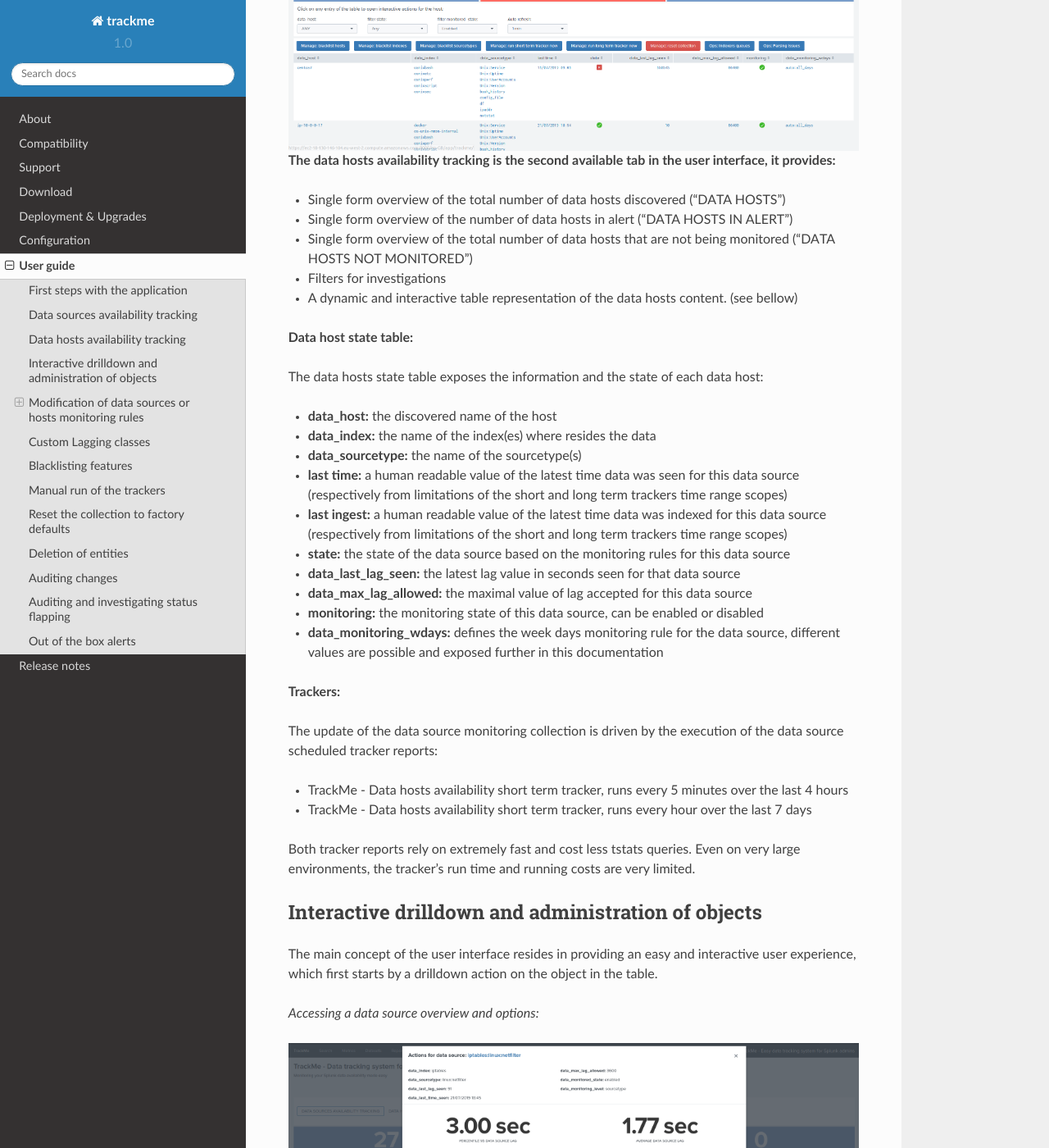
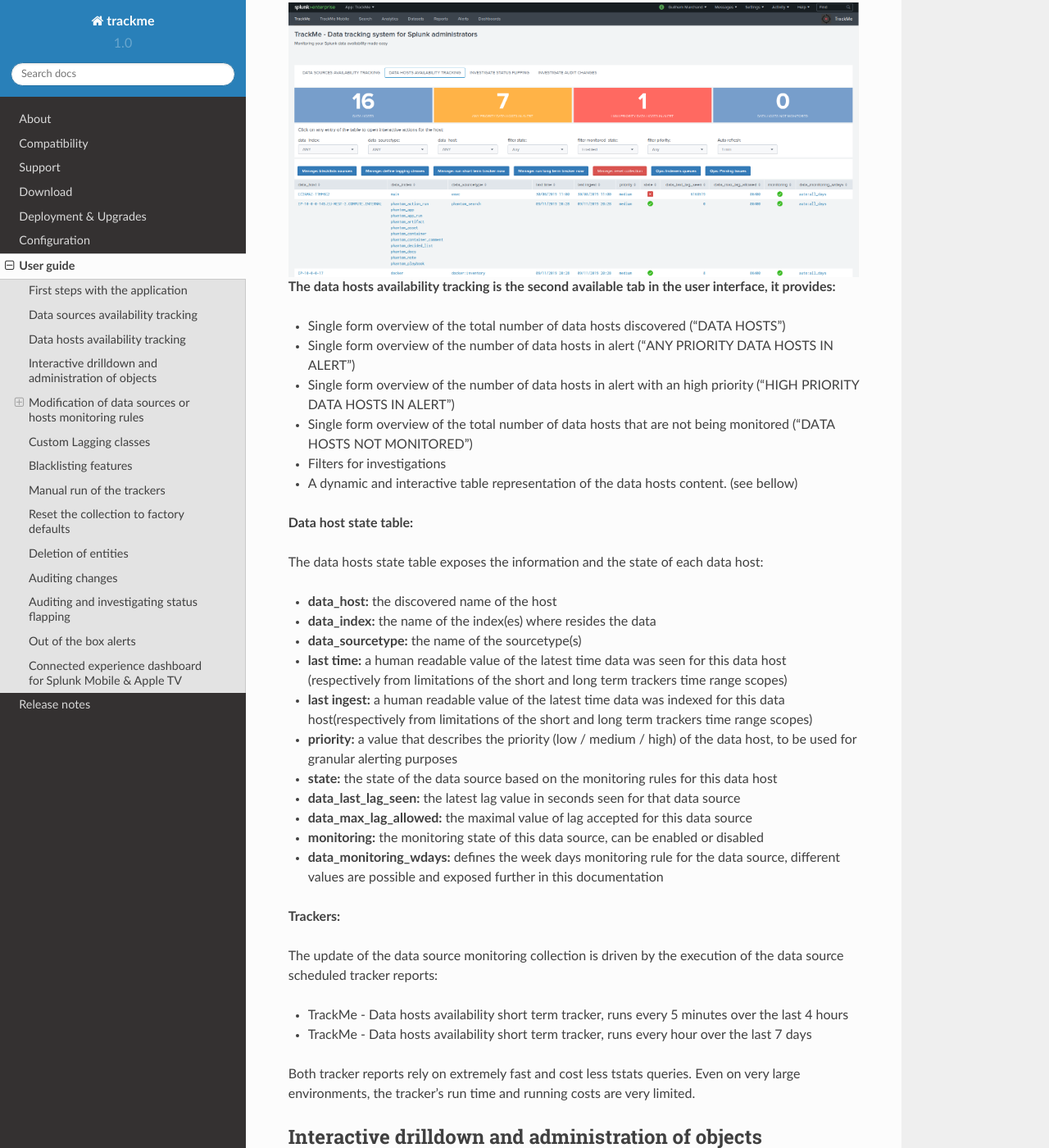
Before and after one commit to guilhemmarchand/trackme, a Sphinx documentation site: the page built from docs/userguide.rst, in a window 1280 px wide and 1400 px high, scrolled down 2893 px. Shown: the whole window at 82% size. Built offline with Sphinx 7.4.7 and the Read the Docs theme 2.0.0, drawn with Linux system fonts in a browser that asks for light colours; some of the changed text lies outside the part shown.

```diff
--- a/docs/userguide.rst
+++ b/docs/userguide.rst
@@ -32,7 +32,8 @@ Data sources availability tracking
 **The data sources availability tracking is the first and default active tab in the user interface, it provides:**
 
 - Single form overview of the total number of data sources discovered ("DATA SOURCES")
-- Single form overview of the number of data sources in alert ("DATA SOURCES IN ALERT")
+- Single form overview of the number of data sources in alert ("ANY PRIORITY DATA SOURCES IN ALERT")
+- Single form overview of the number of data sources in alert with an high priority ("HIGH PRIORITY DATA SOURCES IN ALERT")
 - Single form overview of the total number of data sources that are not being monitored ("DATA SOURCES NOT MONITORED")
 - Filters for investigations
 - A dynamic and interactive table representation of the data sources content. (see bellow)
@@ -46,9 +47,10 @@ The data sources state table exposes the information and the state of each data
 - **data_sourcetype:** the name of the sourcetype
 - **last time:** a human readable value of the latest time data was seen for this data source (respectively from limitations of the short and long term trackers time range scopes)
 - **last ingest:** a human readable value of the latest time data was indexed for this data source (respectively from limitations of the short and long term trackers time range scopes)
+- **priority:** a value that describes the priority (low / medium / high) of the data source, to be used for granular alerting purposes
 - **state:** the state of the data source based on the monitoring rules for this data source
 - **data_last_lag_seen:** the latest lag value in seconds seen for that data source
-- **data_last_seen_index:** a human readable value of the latest time data was seen in this index (can be used to monitor on a per index basis rather than on a per sourcetype basis)
+- **last time idx:** a human readable value of the latest time data was seen in this index (can be used to monitor on a per index basis rather than on a per sourcetype basis)
 - **data_last_lag_seen_idx:** the latest lag value in seconds seen for that index (can be used to monitor on a per index basis rather than on a per sourcetype basis)
 - **data_max_lag_allowed:** the maximal value of lag accepted for this data source
 - **monitoring:** the monitoring state of this data source, can be enabled or disabled
@@ -75,7 +77,8 @@ Data hosts availability tracking
 **The data hosts availability tracking is the second available tab in the user interface, it provides:**
 
 - Single form overview of the total number of data hosts discovered ("DATA HOSTS")
-- Single form overview of the number of data hosts in alert ("DATA HOSTS IN ALERT")
+- Single form overview of the number of data hosts in alert ("ANY PRIORITY DATA HOSTS IN ALERT")
+- Single form overview of the number of data hosts in alert with an high priority ("HIGH PRIORITY DATA HOSTS IN ALERT")
 - Single form overview of the total number of data hosts that are not being monitored ("DATA HOSTS NOT MONITORED")
 - Filters for investigations
 - A dynamic and interactive table representation of the data hosts content. (see bellow)
@@ -87,9 +90,10 @@ The data hosts state table exposes the information and the state of each data ho
 - **data_host:** the discovered name of the host
 - **data_index:** the name of the index(es) where resides the data
 - **data_sourcetype:** the name of the sourcetype(s)
-- **last time:** a human readable value of the latest time data was seen for this data source (respectively from limitations of the short and long term trackers time range scopes)
-- **last ingest:** a human readable value of the latest time data was indexed for this data source (respectively from limitations of the short and long term trackers time range scopes)
-- **state:** the state of the data source based on the monitoring rules for this data source
+- **last time:** a human readable value of the latest time data was seen for this data host (respectively from limitations of the short and long term trackers time range scopes)
+- **last ingest:** a human readable value of the latest time data was indexed for this data host(respectively from limitations of the short and long term trackers time range scopes)
+- **priority:** a value that describes the priority (low / medium / high) of the data host, to be used for granular alerting purposes
+- **state:** the state of the data source based on the monitoring rules for this data host
 - **data_last_lag_seen:** the latest lag value in seconds seen for that data source
 - **data_max_lag_allowed:** the maximal value of lag accepted for this data source
 - **monitoring:** the monitoring state of this data source, can be enabled or disabled
@@ -147,6 +151,19 @@ The monitoring state drives different aspects of the restitution within the UI,
 .. image:: img/monitored_state.png
    :alt: monitored_state.png
    :align: center
+
+Modifying the priority
+----------------------
+
+.. image:: img/modify_priority.png
+   :alt: modify_priority.png
+   :align: center
+
+**The priority of an object can be modified in the UI via the unified modification window, the following values are valid and available:**
+
+- low
+- medium
+- high
 
 Modifying a data source / data host
 -----------------------------------
@@ -371,3 +388,14 @@ Out of the box alerts
 - TrackMe - Alert on data host availability
 
 **The builtin alerts are disabled by default.**
+
+Connected experience dashboard for Splunk Mobile & Apple TV
+===========================================================
+
+**TrackMe provides a connected experience dashboard for Splunk Cloud Gateway, that can be displayed on Mobile applications & Apple TV:**
+
+.. image:: img/connected_dashboard.png
+   :alt: connected_dashboard.png
+   :align: center
+
+This dashboard is exported to the system, to be made available to Splunk Cloud Gateway.
```
Also changed, not shown: docs/img/connected_dashboard.png (added), docs/img/data_host_drilldown.png, docs/img/data_host_main.png, docs/img/data_source_drilldown.png, docs/img/data_source_main.png, docs/img/drilldown_mainoptions.png, docs/img/modify_priority.png (added).
